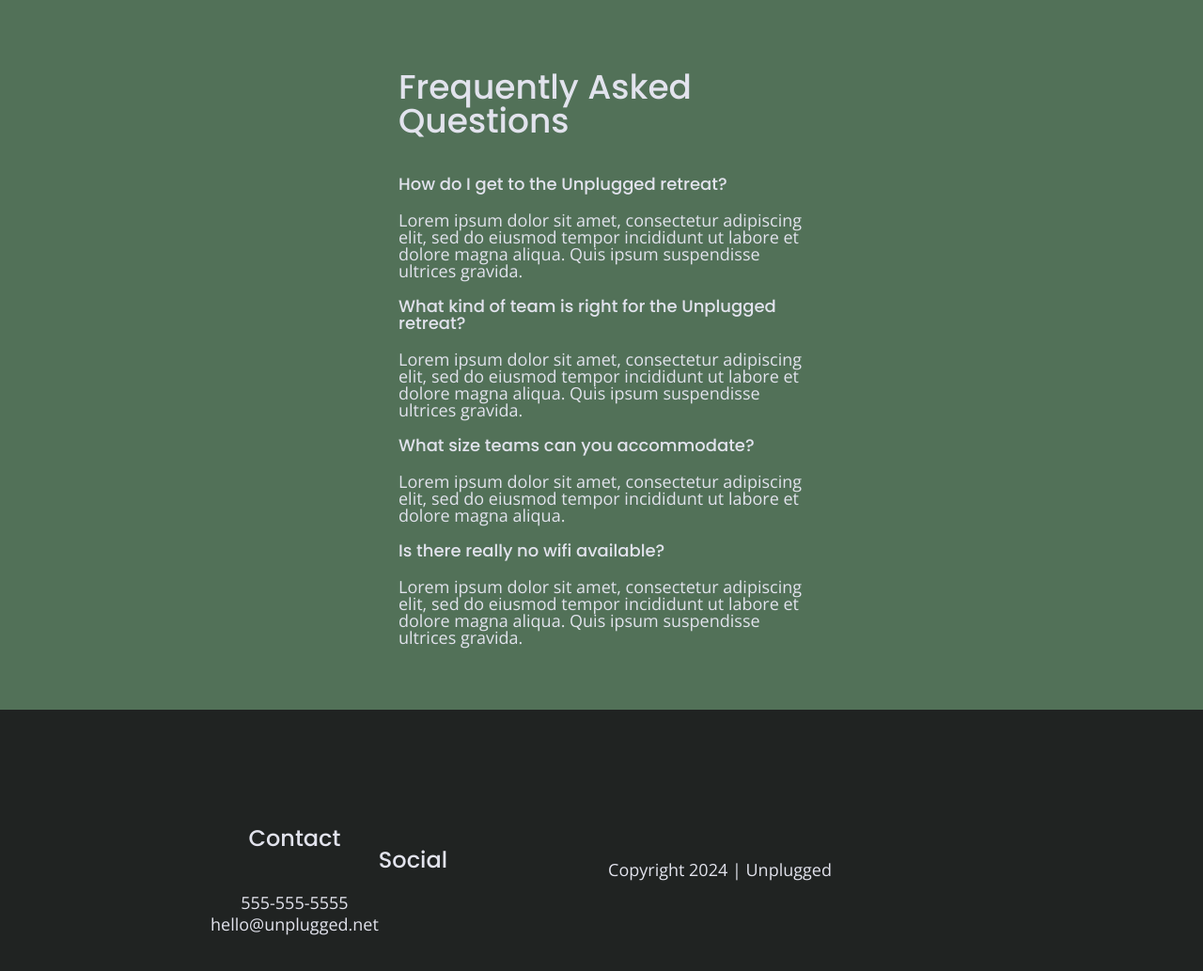
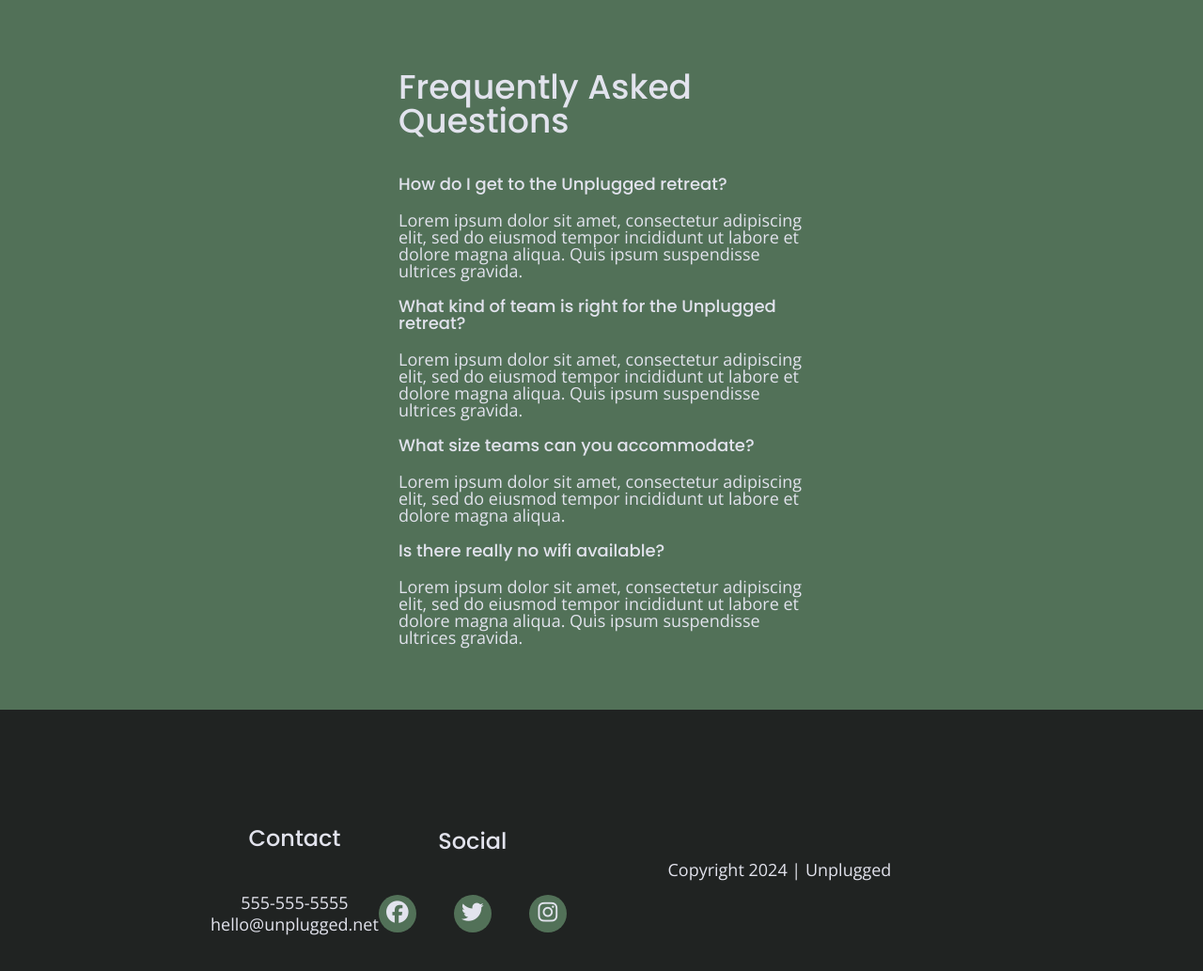
Before and after one commit to kristinrusher/Unplugged, a website: page faq/index.html in a window 1280 px wide. Shown: the part 63-1096 px from the top of the page at 94% size. Drawn offline with nearby package versions, Linux system fonts and the light colour scheme.

Commit message:
Added social icons to all pages

```diff
--- a/css/main.css
+++ b/css/main.css
@@ -225,9 +225,17 @@ footer .social-icons {
 }
 
 footer .social-icons p {
+  background-color: #527158;
+  border-radius: 50%;
+  width: 40px;
+  height: 40px;
   display: flex;
   justify-content: center;
   align-items: center;
+}
+
+footer .social-icons p i {
+  font-size: 1.3125em;
 }
 
 footer .copyright {
@@ -608,7 +616,7 @@ input[type=button] {
     width: 65%;
   }
 
-  .footer-content {
+  footer .footer-content {
     display: flex;
     justify-content: space-between;
     align-items: center;
@@ -626,6 +634,11 @@ input[type=button] {
 
   footer p {
     line-height: 1.285;
+  }
+
+  footer .social-icons {
+    width: 12.5em;
+    justify-content: space-between;
   }
 
   footer .copyright {
--- a/faq/index.html
+++ b/faq/index.html
@@ -87,8 +87,15 @@
         <div class="social">
           <h4>Social</h4>
             <div class="social-icons">
-            <p><a href="https://www.facebook.com/yoursite" target="_blank" rel="noopener"></a></p>
-            <!-- OTHER SOCIAL LINKS HERE -->
+              <p class="fontawesome-icon">
+                <a href="https://www.facebook.com/yoursite" target="_blank" rel="noopener"><i class="fa-brands fa-facebook"></i></a>
+              </p>
+              <p class="fontawesome-icon">
+                <a href="https://www.twitter.com/yoursite" target="_blank" rel="noopener"><i class="fa-brands fa-twitter"></i></a>
+              </p>
+              <p class="fontawesome-icon">
+                <a href="https://www.instagram.com/yoursite" target="_blank" rel="noopener"><i class="fa-brands fa-instagram"></i></a>
+              </p>
         </div>
       </div> <!-- FOOTER CONTENT ENDS -->
         <div class="copyright">
```
